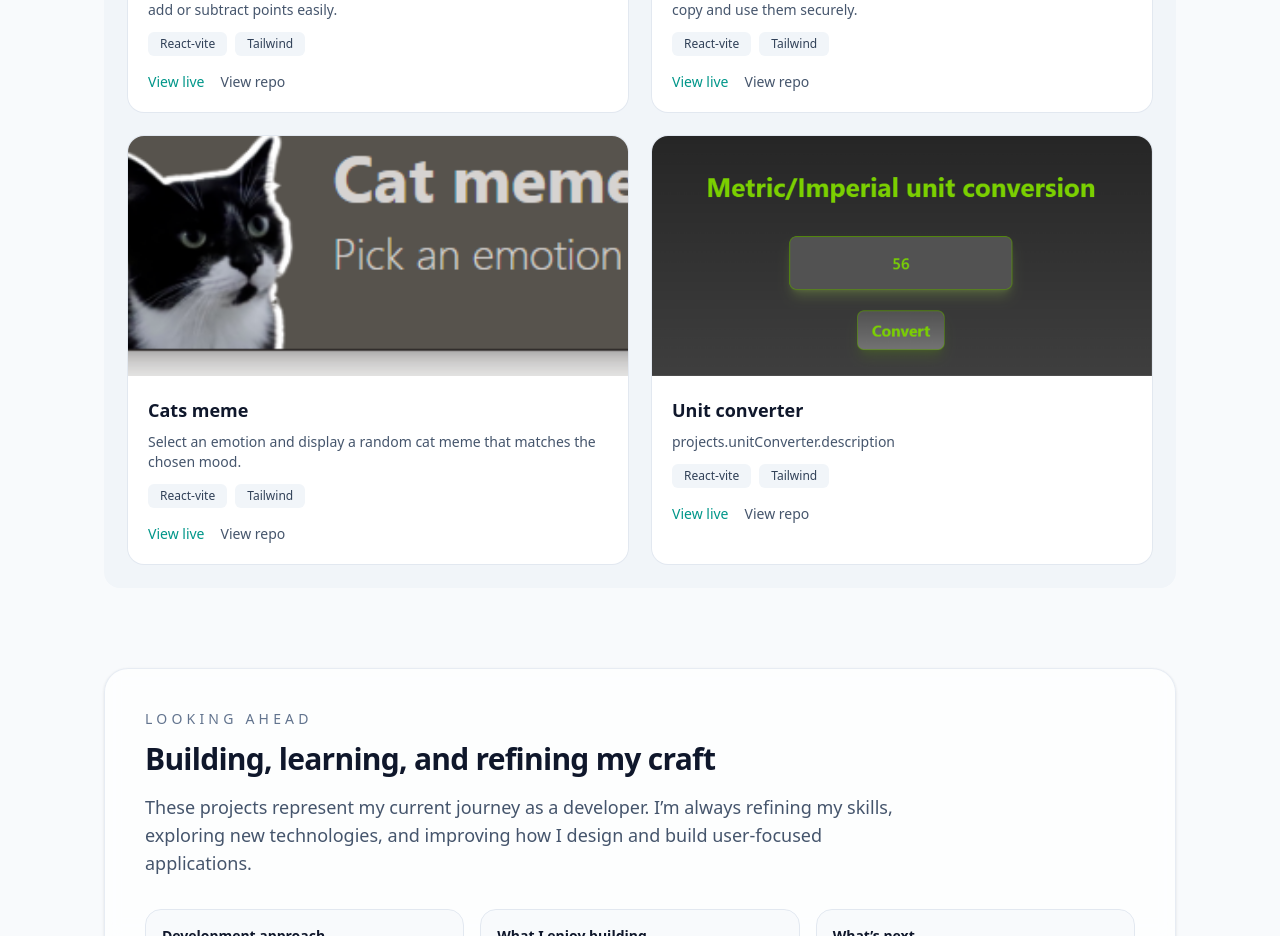
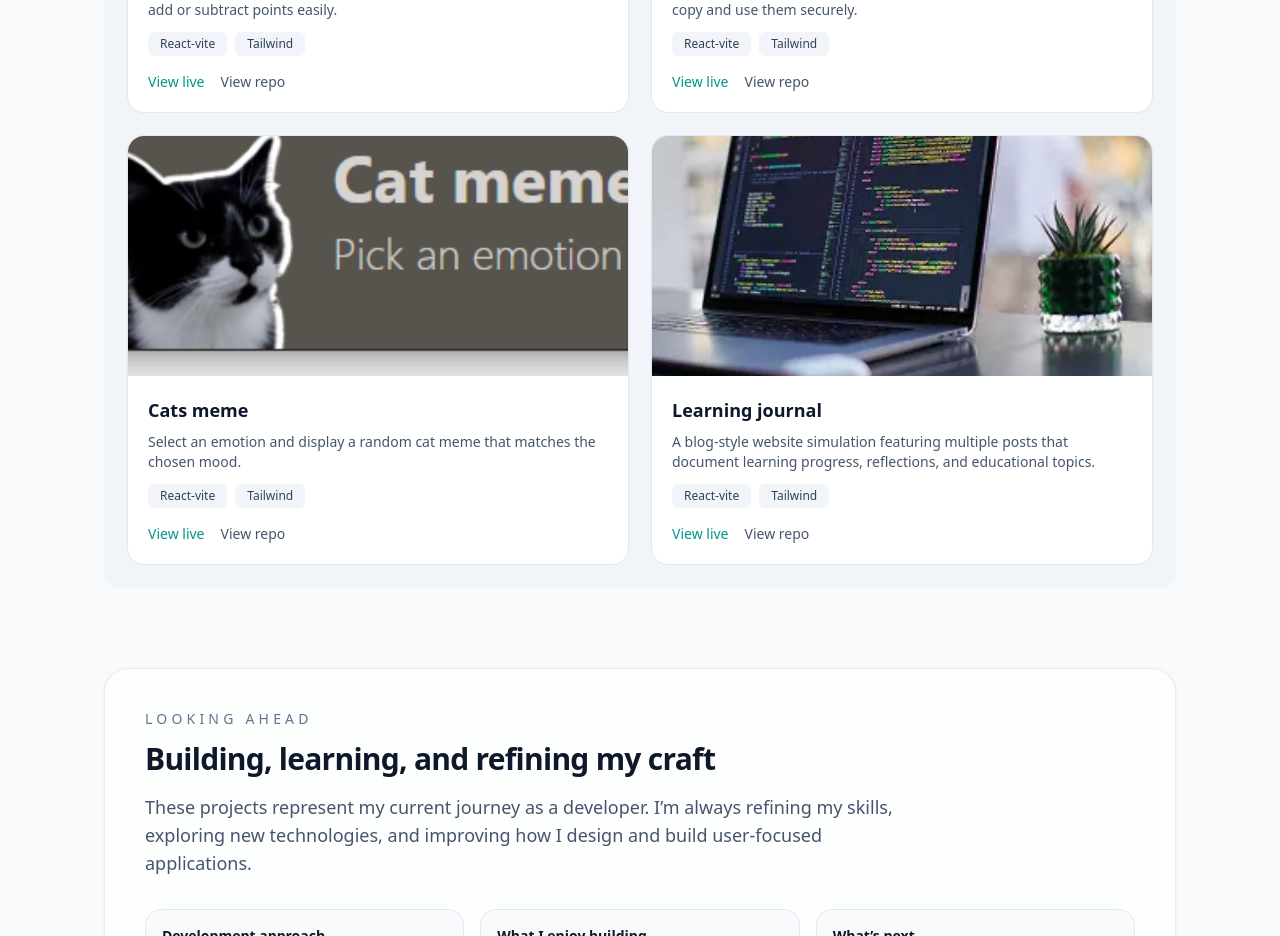
Before and after one commit to gyo82v/portfolio, a React (Vite) app: page /projects in a window 1280 px wide. Shown: the part 2840-3776 px from the top of the page. Built offline with nearby package versions, Linux system fonts and the light colour scheme.

Commit message:
feat: delete unused projects, add learning journal project

```diff
--- a/src/data/smallProjects.ts
+++ b/src/data/smallProjects.ts
@@ -92,13 +92,13 @@ export const smallProjects: ProjectDataType[] = [
     repoUrl: "https://github.com/gyo82v/scrimba-cat-meme"
   },
    {
-    id: "Unit converter",
-    titleKey: "Unit converter",
-    descKey: "projects.unitConverter.description",
+    id: "Learning-journal",
+    titleKey: "Learning journal",
+    descKey: "projects.learningJournal.description",
     techKeys: ["React-vite", "Tailwind"],
-    image: "src/images/unit-converter2.png",
-    imageAltKey: "projects.unitConverter.imageAlt",
-    liveUrl: "https://unitconverter09.netlify.app/",
-    repoUrl: "https://github.com/gyo82v/scrimba-unit-converter"
+    image: "src/images/learning-journal.webp",
+    imageAltKey: "projects.learningJournal.imageAlt",
+    liveUrl: "https://learningjournal09.netlify.app/",
+    repoUrl: "https://github.com/gyo82v/scrimba-learning-journal"
   },
 ];
```
